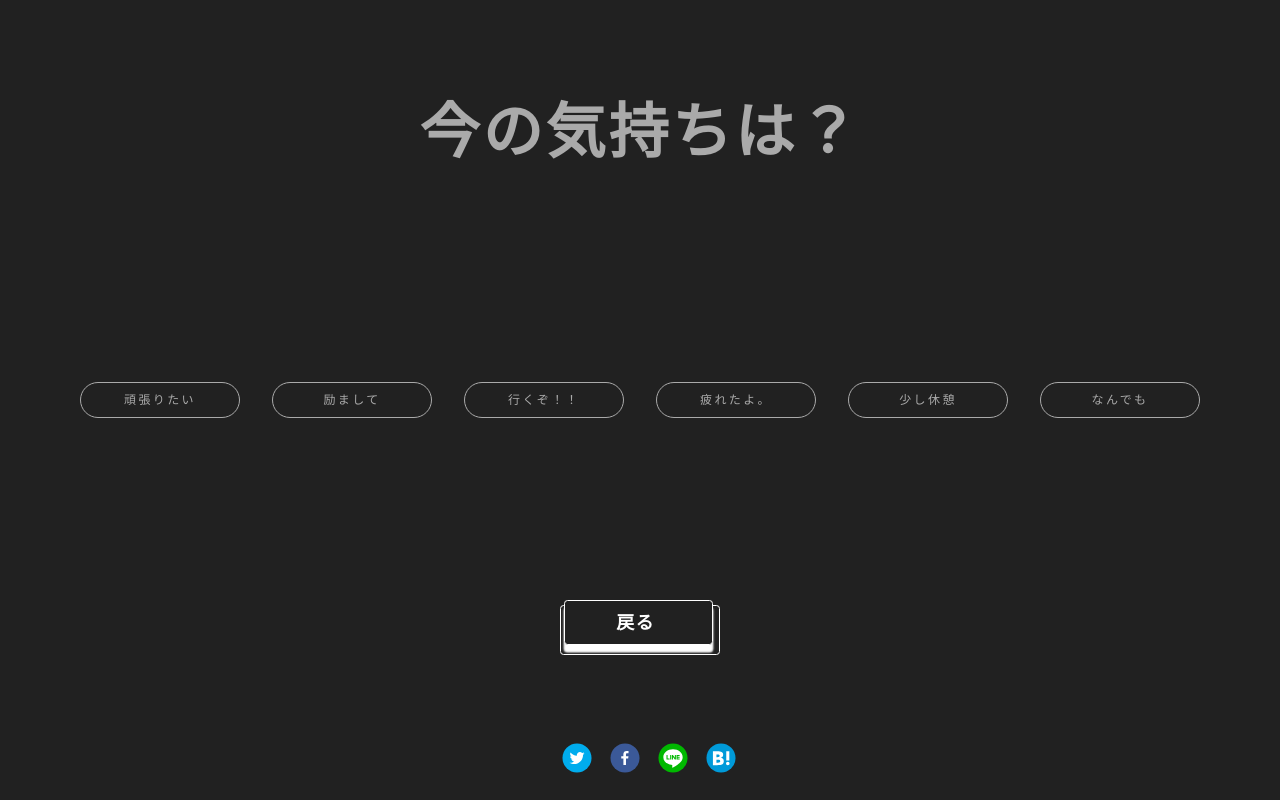
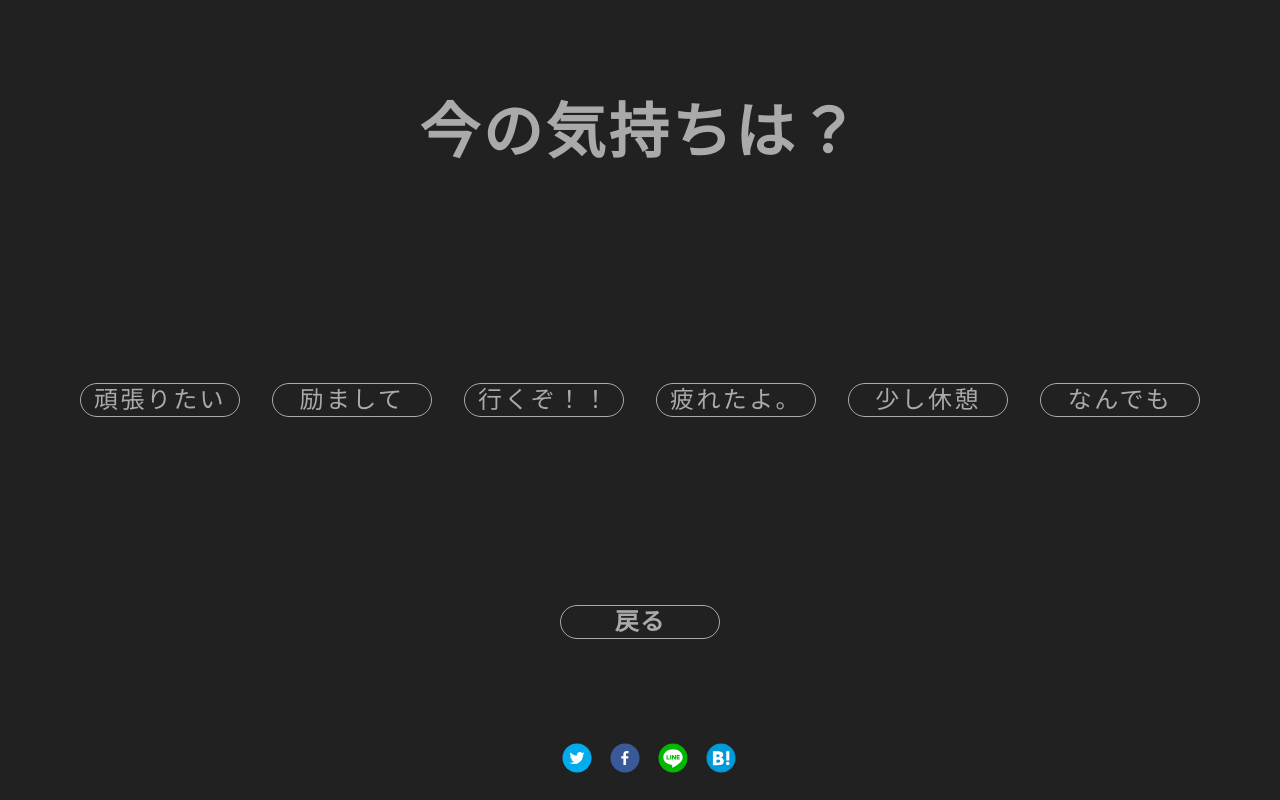
Before and after one commit to YuukiKawabata/gafam-app, a Next.js app: page /selection in a window 1280 px wide. Built offline with nearby package versions, Linux system fonts and the light colour scheme.

Commit message:
ボタンのデザインを戻した

```diff
--- a/components/Button.js
+++ b/components/Button.js
@@ -1,13 +1,13 @@
 import Link from "next/link";
 import React from "react";
+
 
 export function Button(props) {
   return (
     <div className="mt-5 whitespace-pre-wrap leading-loose font-black h-1/6 p-5 text-base text-center tracking-wider  justify-center items-center  sm:text-2xl ">
+
       <Link href={`${props.href}`}>
-        <button className="button block">
-          <span>{props.text} </span>
-        </button>
+        <button className="button block ">{props.text}</button>
       </Link>
     </div>
   );
--- a/styles/globals.css
+++ b/styles/globals.css
@@ -16,12 +16,15 @@ a {
   color: inherit;
   text-decoration: none;
 }
+
 .button {
   width: 10rem;
+  border-radius: 40px;
 
   margin: 0 auto;
   margin-top: 2rem;
 
+  border: 1px solid;
 }
 
 .selections-button {
@@ -40,37 +43,3 @@ a {
 .img {
   border-radius: 30px;
 }
-
-button {
-  padding: 0.1em 0.25em;
-  background-color: #212121;
-  border: 0.08em solid #fff;
-  border-radius: 0.3em;
-  font-size: 12px;
-}
-
-button span {
-  position: relative;
-  display: flex;
-  justify-content: center;
-  align-items: center;
-  bottom: 0.4em;
-  width: 8.25em;
-  height: 2.5em;
-  background-color: #212121;
-  border-radius: 0.2em;
-  font-size: 1.5em;
-  color: #fff;
-  border: 0.08em solid #fff;
-  box-shadow: 0 0.4em 0.1em 0.019em #fff;
-}
-
-button span:hover {
-  transition: all 0.5s;
-  transform: translate(0, 0.4em);
-  box-shadow: 0 0 0 0 #fff;
-}
-
-button span:not(hover) {
-  transition: all 1s;
-}
```
